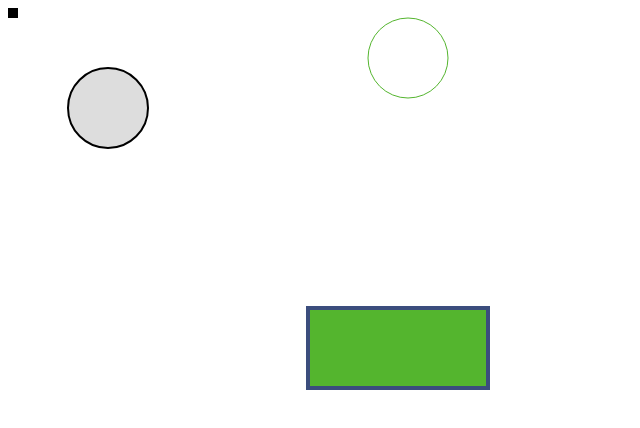
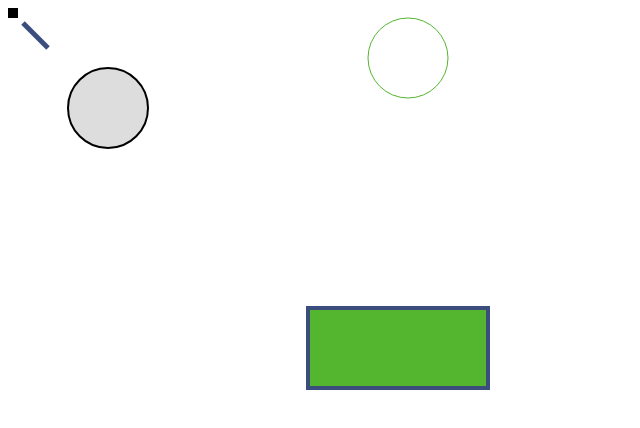
Before and after one commit to jmhl/svgeejs, a website: page index.html in a window 1280 px wide. Shown: the full height of the page, 0-640 px from the left. Drawn offline with Linux system fonts and the light colour scheme.

Commit message:
Add SVG line element

```diff
--- a/index.html
+++ b/index.html
@@ -12,6 +12,7 @@
       var rect = SVGEE.rect(300, 300, 180, 80);
       var ellipse = SVGEE.ellipse(400, 50, 40, 40);
       var square = SVGEE.square(0, 0, 10);
+      var line = SVGEE.line(15, 15, 40, 40);
 
       canvas.appendChild(svg);
 
@@ -30,6 +31,9 @@
       SVGEE.fill(square, '#000');
       svg.appendChild(square);
 
+      SVGEE.stroke(line, 5, '#3B4D7D');
+      svg.appendChild(line);
+
       SVGEE.closeSvg(svg);
     </script>
   </body>
--- a/svgee.js
+++ b/svgee.js
@@ -104,8 +104,28 @@
    */
   function square(x, y, sideLength) {
     // delegate to rect function
-    console.log(x, y, sideLength);
     return rect(x, y, sideLength, sideLength);
+  }
+
+  /**
+   * Creates an SVG line element.
+   *
+   * @param {number} x1 The x-coordinate of the first point.
+   * @param {number} y1 The y-coordiante of the first point.
+   * @param {number} x2 The x-coordinate of the second point.
+   * @param {number} y2 The y-coordinate of the second point.
+   *
+   * @returns The SVG line element to be added to the SVG canvas.
+   */
+  function line(x1, y1, x2, y2) {
+    var line = document.createElementNS(w3SvgUrl, 'line');
+
+    line.setAttributeNS(null, 'x1', x1);
+    line.setAttributeNS(null, 'y1', y1);
+    line.setAttributeNS(null, 'x2', x2);
+    line.setAttributeNS(null, 'y2', y2);
+
+    return line;
   }
 
   /**
@@ -168,6 +188,7 @@
     createSvg: createSvg,
     ellipse: ellipse,
     fill: fill,
+    line: line,
     rect: rect,
     stroke: stroke,
     square: square
```
